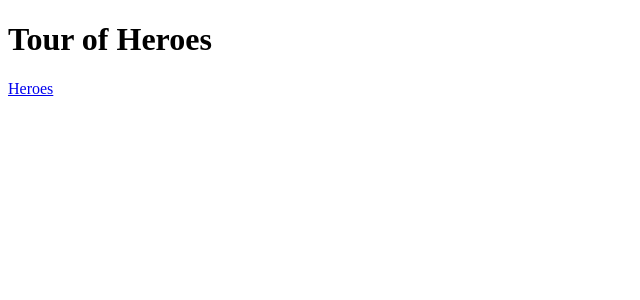
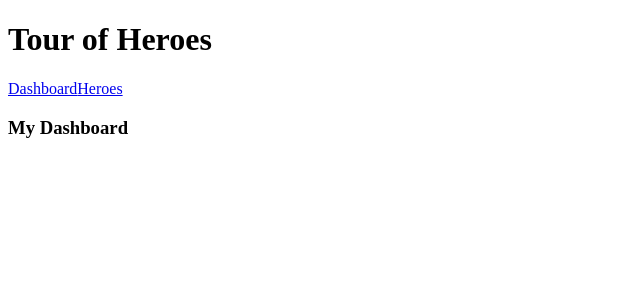
Before and after one commit to loknathbehera/testAngular, an Angular app: page /dashboard in a window 1280 px wide. Before the commit this address led to /. Shown: the top 300 px of the page, without its empty margins (0-640 px from the left). Built offline with nearby package versions, Linux system fonts and the light colour scheme.

Commit message:
https://angular.io/tutorial/toh-pt5#add-navigation-to-the-template

```diff
--- a/src/app/app.component.ts
+++ b/src/app/app.component.ts
@@ -3,10 +3,13 @@
 @Component({
   selector: 'my-app',
   template: `
-     <h1>{{title}}</h1>
-     <a routerLink="/heroes">Heroes</a>
-     <router-outlet></router-outlet>
-   `
+  <h1>{{title}}</h1>
+  <nav>
+    <a routerLink="/dashboard">Dashboard</a>
+    <a routerLink="/heroes">Heroes</a>
+  </nav>
+  <router-outlet></router-outlet>
+`
 })
 export class AppComponent {
   title = 'Tour of Heroes';
--- /dev/null
+++ b/src/app/dashboard.component.ts
@@ -0,0 +1,7 @@
+import { Component } from '@angular/core';
+
+@Component({
+  selector: 'my-dashboard',
+  template: '<h3>My Dashboard</h3>'
+})
+export class DashboardComponent { }
```
Also changed, not shown: src/app/app.module.ts (+12 -1 lines).
